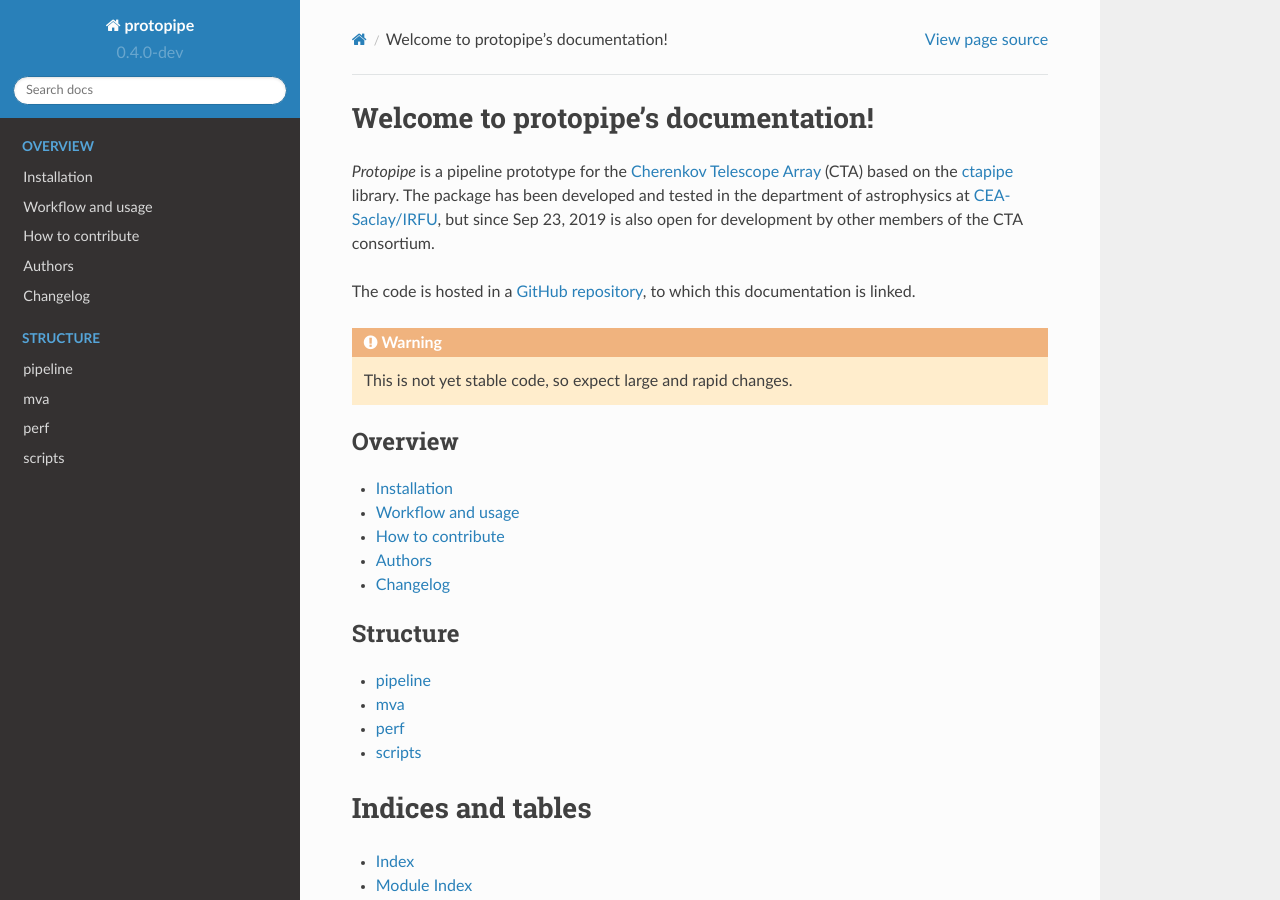
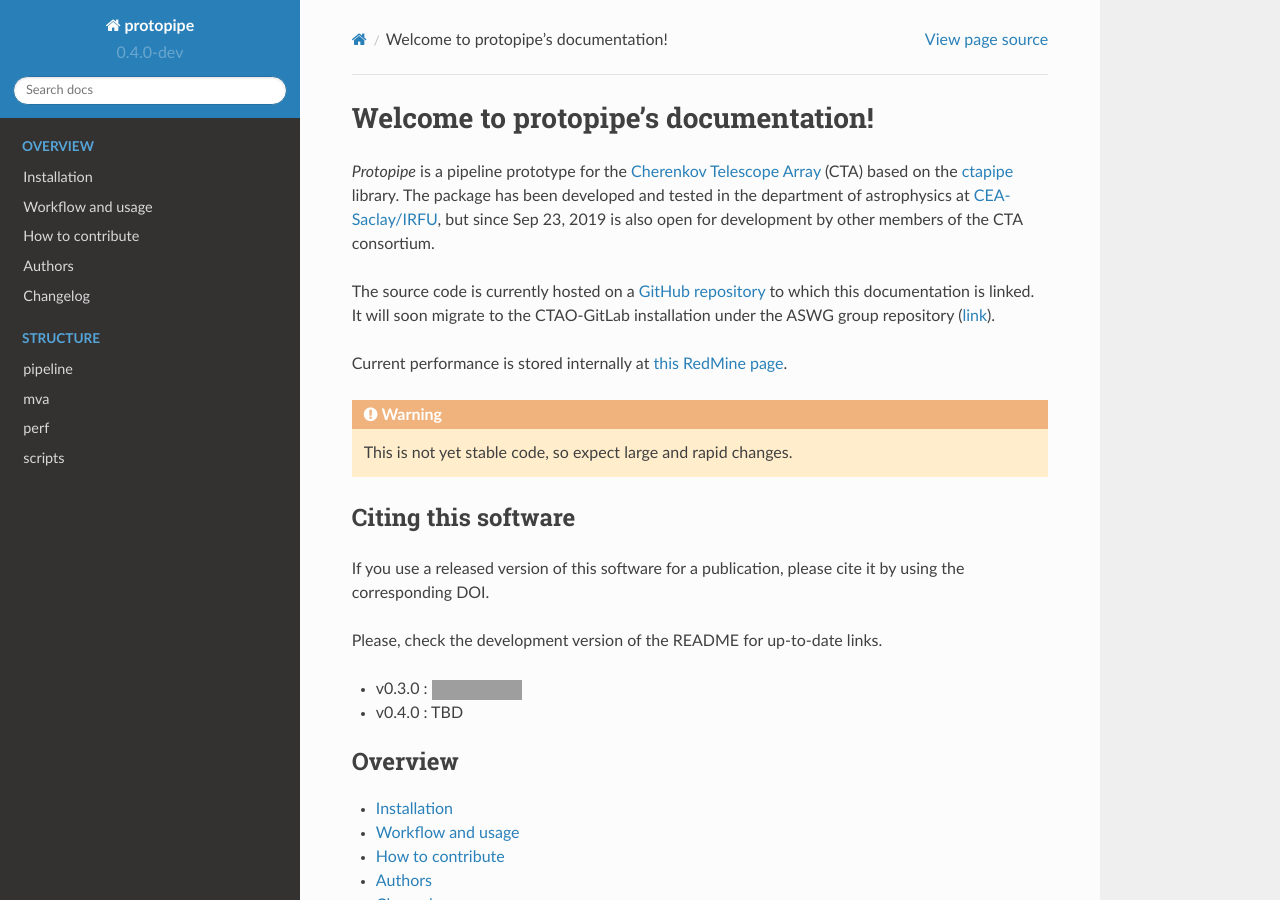
Before and after one commit to cta-observatory/protopipe, a Sphinx documentation site: the page built from docs/index.rst, in a window 1280 px wide and 900 px high. Built offline with Sphinx 7.4.7 and the Read the Docs theme 2.0.0, drawn with Linux system fonts in a browser that asks for light colours; pages that are not in the unit, such as notebooks, are missing from menus; grey boxes are pictures that could not be loaded.

Commit message:
Update main page

```diff
--- a/docs/index.rst
+++ b/docs/index.rst
@@ -12,11 +12,29 @@ The package has been developed and tested in the department of astrophysics at
 `CEA-Saclay/IRFU <http://irfu.cea.fr/dap/en/index.php>`__,
 but since Sep 23, 2019 is also open for development by other members of the CTA consortium.
 
-The code is hosted in a `GitHub repository <https://github.com/cta-observatory/protopipe>`__, to
-which this documentation is linked.
+The source code is currently hosted on a `GitHub repository <https://github.com/cta-observatory/protopipe>`__
+to which this documentation is linked.
+It will soon migrate to the CTAO-GitLab installation under the ASWG group
+repository (`link <https://gitlab.cta-observatory.org/cta-consortium/aswg>`__).
+
+Current performance is stored internally at `this RedMine page <https://forge.in2p3.fr/projects/benchmarks-reference-analysis/wiki/Protopipe_performance_data>`__.
 
 .. warning::
   This is not yet stable code, so expect large and rapid changes.
+
+Citing this software
+--------------------
+
+.. |doilatest| image:: https://zenodo.org/badge/DOI/10.5281/zenodo.4303996.svg
+  :target: https://doi.org/10.5281/zenodo.4303996
+
+If you use a released version of this software for a publication,
+please cite it by using the corresponding DOI.
+
+Please, check the development version of the README for up-to-date links.
+
+- v0.3.0 : |doilatest|
+- v0.4.0 : TBD
 
 .. _protopipe_intro:
 .. toctree::
```
